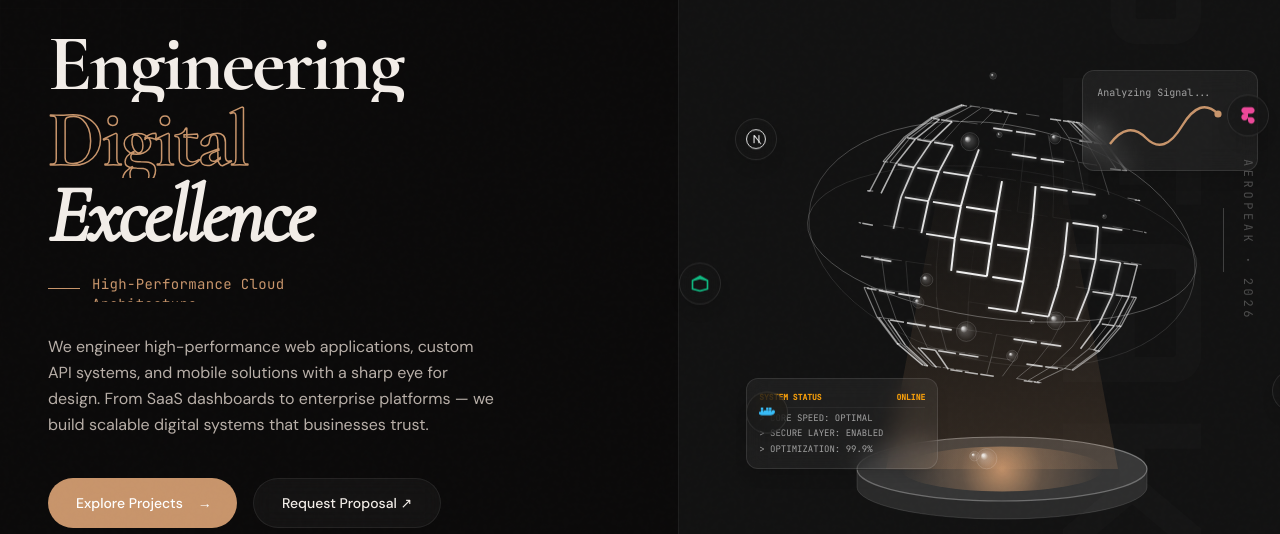
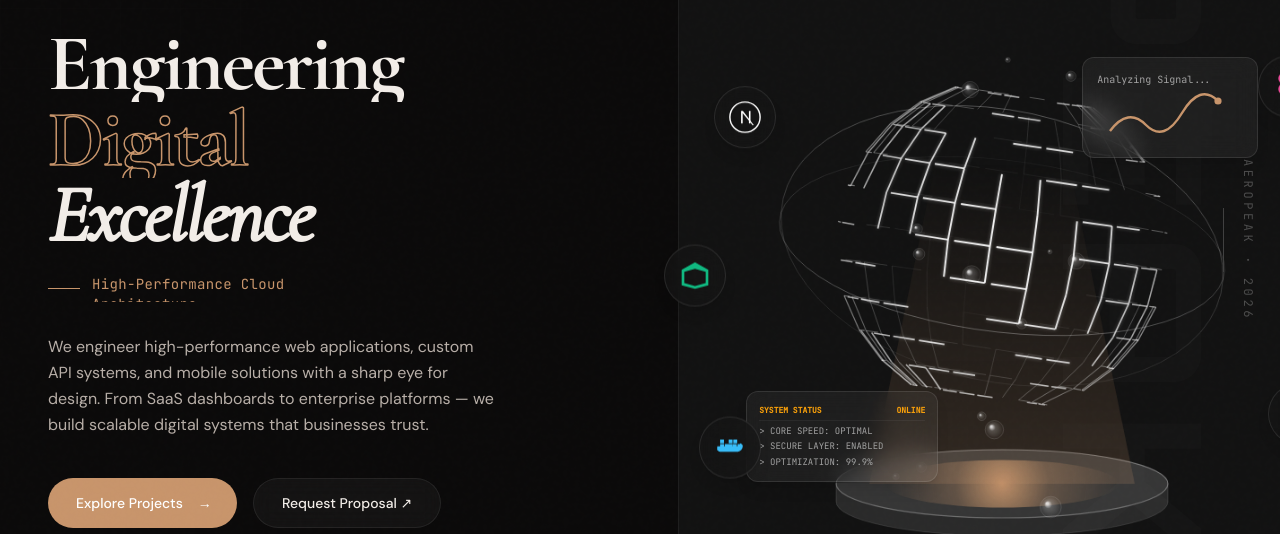
Before and after one commit to 19jayaprakash/Portfolio, a Next.js app: page / in a window 1280 px wide. Shown: the part 172-706 px from the top of the page. Built offline with nearby package versions, Linux system fonts and the light colour scheme; no server answers.

Commit message:
Scale up 3D sphere canvas visual and enlarge/reposition floating tech badges

```diff
--- a/components/sections/Hero.tsx
+++ b/components/sections/Hero.tsx
@@ -10,7 +10,7 @@ const roles = [
   "Digital Product Strategy"
 ];
 
-const R = 145;
+const R = 185;
 
 // Concentric circle paths for the 3D maze sphere
 const MAZE_PATHS: { p1: { lat: number; lon: number }; p2: { lat: number; lon: number } }[] = [];
@@ -85,16 +85,16 @@ function FuturisticSphereCanvas() {
   const canvasRef = useRef<HTMLCanvasElement>(null);
   const stateRef  = useRef({ rotY: 0, rotX: 0.15, velX: 0, velY: 0, drag: false, lastX: 0, lastY: 0 });
   const rafRef    = useRef<number>(0);
-  const W = 520, H = 540;
+  const W = 620, H = 640;
 
   // Bubble particles
   const bubbles = useRef<Array<{ x: number; y: number; z: number; r: number; speed: number; phase: number }>>([]);
   if (bubbles.current.length === 0) {
     for (let i = 0; i < 15; i++) {
       bubbles.current.push({
-        x: (Math.random() - 0.5) * 200,
-        y: Math.random() * 320 - 160,
-        z: (Math.random() - 0.5) * 200,
+        x: (Math.random() - 0.5) * 260,
+        y: Math.random() * 380 - 190,
+        z: (Math.random() - 0.5) * 260,
         r: 2.5 + Math.random() * 5,
         speed: 0.4 + Math.random() * 0.7,
         phase: Math.random() * Math.PI * 2
@@ -112,10 +112,10 @@ function FuturisticSphereCanvas() {
     ctx.clearRect(0, 0, W, H);
 
     const baseX = W / 2;
-    const baseY = H - 65;
-    const radX = 145;
-    const radY = 32;
-    const thickness = 18;
+    const baseY = H - 75;
+    const radX = 185;
+    const radY = 38;
+    const thickness = 20;
 
     // Draw bottom cylinder pedestal
     ctx.beginPath();
@@ -149,7 +149,7 @@ function FuturisticSphereCanvas() {
     ctx.fill();
 
     // Draw upward light cone
-    const coneHeight = 310;
+    const coneHeight = 360;
     const coneGrad = ctx.createLinearGradient(baseX, baseY, baseX, baseY - coneHeight);
     coneGrad.addColorStop(0, "rgba(200, 149, 107, 0.18)");
     coneGrad.addColorStop(1, "rgba(200, 149, 107, 0)");
@@ -169,10 +169,10 @@ function FuturisticSphereCanvas() {
     const mappedBubbles = bubbles.current.map((b) => {
       b.y -= b.speed;
       b.phase += 0.015;
-      const wiggleX = b.x + Math.sin(b.phase) * 20;
-      if (b.y < -240) {
-        b.y = 170;
-        b.x = (Math.random() - 0.5) * 200;
+      const wiggleX = b.x + Math.sin(b.phase) * 24;
+      if (b.y < -280) {
+        b.y = 210;
+        b.x = (Math.random() - 0.5) * 260;
       }
       const p3 = { x: wiggleX, y: b.y, z: b.z };
       const rot = rotatePoint(p3, rotX, rotY);
@@ -545,52 +545,52 @@ export default function Hero() {
               {/* Floating tech icons */}
               {/* Next.js Badge */}
               <motion.div
-                className="absolute p-2.5 rounded-full border border-white/10 bg-neutral-900/60 backdrop-blur-md shadow-lg z-20"
-                style={{ top: "24%", left: "2%" }}
+                className="absolute p-3.5 rounded-full border border-white/10 bg-neutral-900/60 backdrop-blur-md shadow-lg z-20"
+                style={{ top: "20%", left: "-10px" }}
                 animate={{ y: [0, -10, 0] }}
                 transition={{ duration: 4, repeat: Infinity, ease: "easeInOut" }}
               >
-                <svg viewBox="0 0 180 180" className="w-5 h-5 fill-current text-white"><path d="M140 135.5L78.2 55H68v70h9V68.2L132.8 135H140z"/><path d="M112 55h9v70h-9z"/><circle cx="90" cy="90" r="85" stroke="currentColor" strokeWidth="8" fill="none"/></svg>
+                <svg viewBox="0 0 180 180" className="w-8 h-8 fill-current text-white"><path d="M140 135.5L78.2 55H68v70h9V68.2L132.8 135H140z"/><path d="M112 55h9v70h-9z"/><circle cx="90" cy="90" r="85" stroke="currentColor" strokeWidth="8" fill="none"/></svg>
               </motion.div>
 
               {/* Node.js Badge */}
               <motion.div
-                className="absolute p-2.5 rounded-full border border-white/10 bg-neutral-900/60 backdrop-blur-md shadow-lg z-20"
-                style={{ top: "48%", left: "-8%" }}
+                className="absolute p-3.5 rounded-full border border-white/10 bg-neutral-900/60 backdrop-blur-md shadow-lg z-20"
+                style={{ top: "45%", left: "-60px" }}
                 animate={{ y: [0, 10, 0] }}
                 transition={{ duration: 4.5, repeat: Infinity, ease: "easeInOut", delay: 0.5 }}
               >
-                <svg viewBox="0 0 24 24" className="w-5 h-5 fill-current text-emerald-500"><path d="M12 2L2 7.75v11.5L12 22l10-2.75V7.75L12 2zm8 15.65l-8 2.2-8-2.2V9.1l8-2.2 8 2.2v8.55z"/></svg>
+                <svg viewBox="0 0 24 24" className="w-8 h-8 fill-current text-emerald-500"><path d="M12 2L2 7.75v11.5L12 22l10-2.75V7.75L12 2zm8 15.65l-8 2.2-8-2.2V9.1l8-2.2 8 2.2v8.55z"/></svg>
               </motion.div>
 
               {/* Docker Badge */}
               <motion.div
-                className="absolute p-2.5 rounded-full border border-white/10 bg-neutral-900/60 backdrop-blur-md shadow-lg z-20"
-                style={{ bottom: "18%", left: "4%" }}
+                className="absolute p-3.5 rounded-full border border-white/10 bg-neutral-900/60 backdrop-blur-md shadow-lg z-20"
+                style={{ bottom: "12%", left: "-25px" }}
                 animate={{ y: [0, -8, 0] }}
                 transition={{ duration: 4.8, repeat: Infinity, ease: "easeInOut", delay: 1 }}
               >
-                <svg viewBox="0 0 24 24" className="w-5 h-5 fill-current text-sky-400"><path d="M13.9 9.3H11v2.9h2.9V9.3zm3.5-3.3H14.5v2.9h2.9V6zm-3.5 0H11v2.9h2.9V6zM7.5 9.3H4.6v2.9h2.9V9.3zm3.5 0H8.1v2.9H11V9.3zM7.5 6H4.6v2.9h2.9V6zm13 3.3h-2.9v2.9h2.9V9.3zm-3.5 0h-2.9v2.9h2.9V9.3zM2.4 13.8c.8.9 2 1.4 3.2 1.4h11.2c.4 0 .7 0 1-.1 2.3-.4 3.8-2.1 3.8-4.2 0-.2 0-.4-.1-.6-.2-.6-.7-1.1-1.3-1.3l-.6-.2-.1.6c-.1.8-.7 1.5-1.5 1.7H2.6c-.1.3-.2.6-.2.8z"/></svg>
+                <svg viewBox="0 0 24 24" className="w-8 h-8 fill-current text-sky-400"><path d="M13.9 9.3H11v2.9h2.9V9.3zm3.5-3.3H14.5v2.9h2.9V6zm-3.5 0H11v2.9h2.9V6zM7.5 9.3H4.6v2.9h2.9V9.3zm3.5 0H8.1v2.9H11V9.3zM7.5 6H4.6v2.9h2.9V6zm13 3.3h-2.9v2.9h2.9V9.3zm-3.5 0h-2.9v2.9h2.9V9.3zM2.4 13.8c.8.9 2 1.4 3.2 1.4h11.2c.4 0 .7 0 1-.1 2.3-.4 3.8-2.1 3.8-4.2 0-.2 0-.4-.1-.6-.2-.6-.7-1.1-1.3-1.3l-.6-.2-.1.6c-.1.8-.7 1.5-1.5 1.7H2.6c-.1.3-.2.6-.2.8z"/></svg>
               </motion.div>
 
               {/* Figma Badge */}
               <motion.div
-                className="absolute p-2.5 rounded-full border border-white/10 bg-neutral-900/60 backdrop-blur-md shadow-lg z-20"
-                style={{ top: "20%", right: "2%" }}
+                className="absolute p-3.5 rounded-full border border-white/10 bg-neutral-900/60 backdrop-blur-md shadow-lg z-20"
+                style={{ top: "15%", right: "-40px" }}
                 animate={{ y: [0, -12, 0] }}
                 transition={{ duration: 5.2, repeat: Infinity, ease: "easeInOut", delay: 0.2 }}
               >
-                <svg viewBox="0 0 24 24" className="w-5 h-5 fill-current text-pink-500"><path d="M8 2c-2.21 0-4 1.79-4 4s1.79 4 4 4h4V2H8zm4 8H8c-2.21 0-4 1.79-4 4s1.79 4 4 4c2.21 0 4-1.79 4-4v-4zm0-8v8h4c2.21 0 4-1.79 4-4s-1.79-4-4-4h-4zm0 12v4c0 2.21 1.79 4 4 4s4-1.79 4-4-1.79-4-4-4h-4z"/></svg>
+                <svg viewBox="0 0 24 24" className="w-8 h-8 fill-current text-pink-500"><path d="M8 2c-2.21 0-4 1.79-4 4s1.79 4 4 4h4V2H8zm4 8H8c-2.21 0-4 1.79-4 4s1.79 4 4 4c2.21 0 4-1.79 4-4v-4zm0-8v8h4c2.21 0 4-1.79 4-4s-1.79-4-4-4h-4zm0 12v4c0 2.21 1.79 4 4 4s4-1.79 4-4-1.79-4-4-4h-4z"/></svg>
               </motion.div>
 
               {/* Adobe Badge */}
               <motion.div
-                className="absolute p-2.5 rounded-full border border-white/10 bg-neutral-900/60 backdrop-blur-md shadow-lg z-20"
-                style={{ bottom: "24%", right: "-6%" }}
+                className="absolute p-3.5 rounded-full border border-white/10 bg-neutral-900/60 backdrop-blur-md shadow-lg z-20"
+                style={{ bottom: "20%", right: "-50px" }}
                 animate={{ y: [0, 8, 0] }}
                 transition={{ duration: 4.2, repeat: Infinity, ease: "easeInOut", delay: 0.8 }}
               >
-                <svg viewBox="0 0 24 24" className="w-5 h-5 fill-current text-red-500"><path d="M14.6 2H22v19.4L14.6 2zm-5.2 0H2v19.4L9.4 2zM12 9.2l5 12.2h-3.4l-1.6-4.2H8l-1.6 4.2H3L12 9.2z"/></svg>
+                <svg viewBox="0 0 24 24" className="w-8 h-8 fill-current text-red-500"><path d="M14.6 2H22v19.4L14.6 2zm-5.2 0H2v19.4L9.4 2zM12 9.2l5 12.2h-3.4l-1.6-4.2H8l-1.6 4.2H3L12 9.2z"/></svg>
               </motion.div>
 
               {/* Chart glass overlay card */}
```
